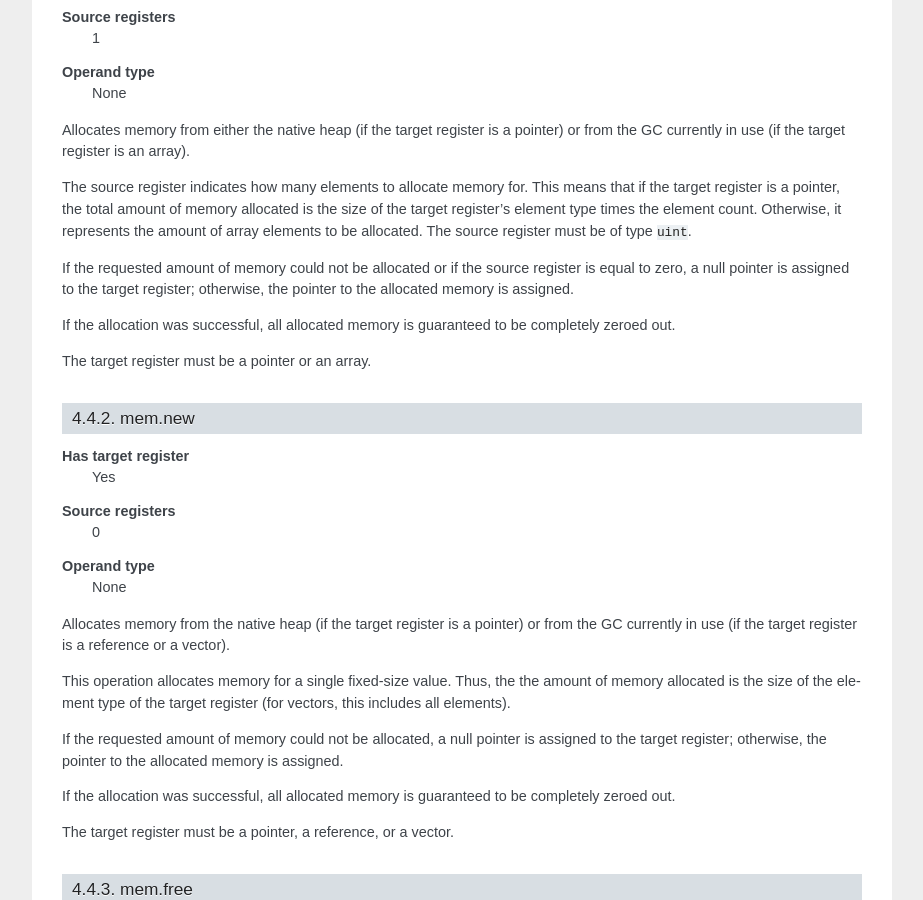
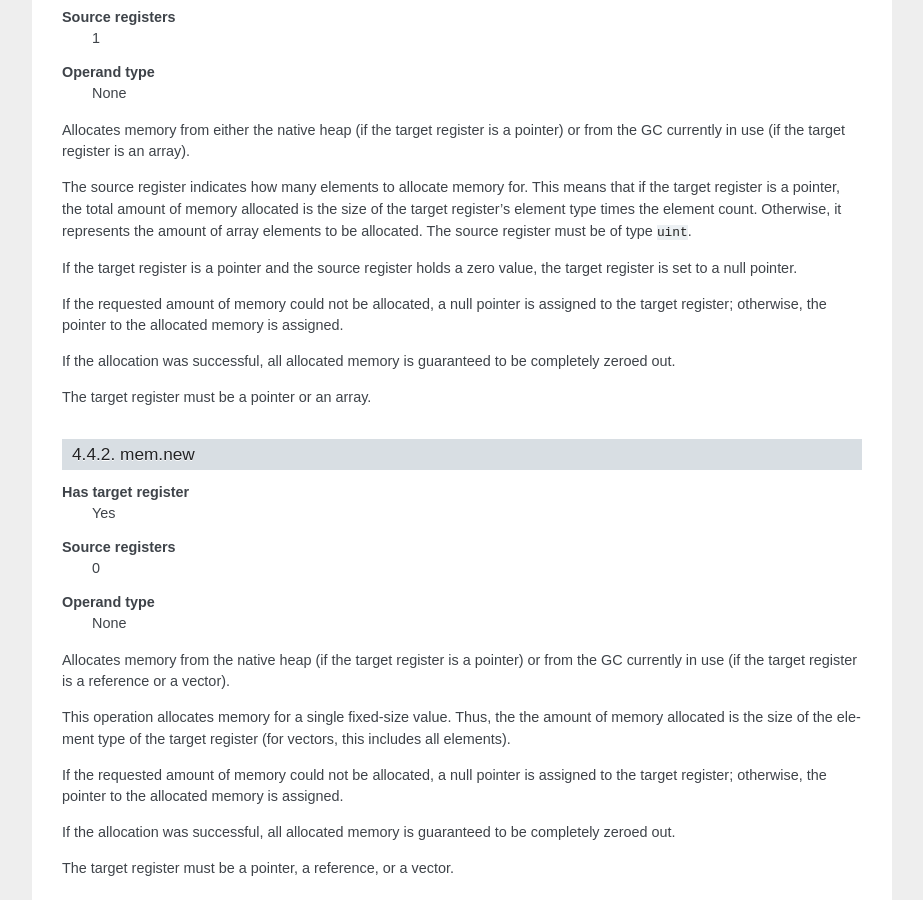
Before and after one commit to lycus/mci, a Sphinx documentation site: the page built from docs/instruction_set.rst, in a window 1280 px wide and 900 px high, scrolled down 15330 px. Shown: the whole window, without its empty margins (198-1121 px from the left). Built offline with Sphinx 7.4.7, drawn with Linux system fonts in a browser that asks for light colours.

Commit message:
Clarify mem.alloc docs.

```diff
--- a/docs/instruction_set.rst
+++ b/docs/instruction_set.rst
@@ -783,9 +783,12 @@ memory allocated is the size of the target register's element type times
 the element count. Otherwise, it represents the amount of array elements
 to be allocated. The source register must be of type ``uint``.
 
-If the requested amount of memory could not be allocated or if the source
-register is equal to zero, a null pointer is assigned to the target register;
-otherwise, the pointer to the allocated memory is assigned.
+If the target register is a pointer and the source register holds a zero
+value, the target register is set to a null pointer.
+
+If the requested amount of memory could not be allocated, a null pointer is
+assigned to the target register; otherwise, the pointer to the allocated
+memory is assigned.
 
 If the allocation was successful, all allocated memory is guaranteed to be
 completely zeroed out.
```
